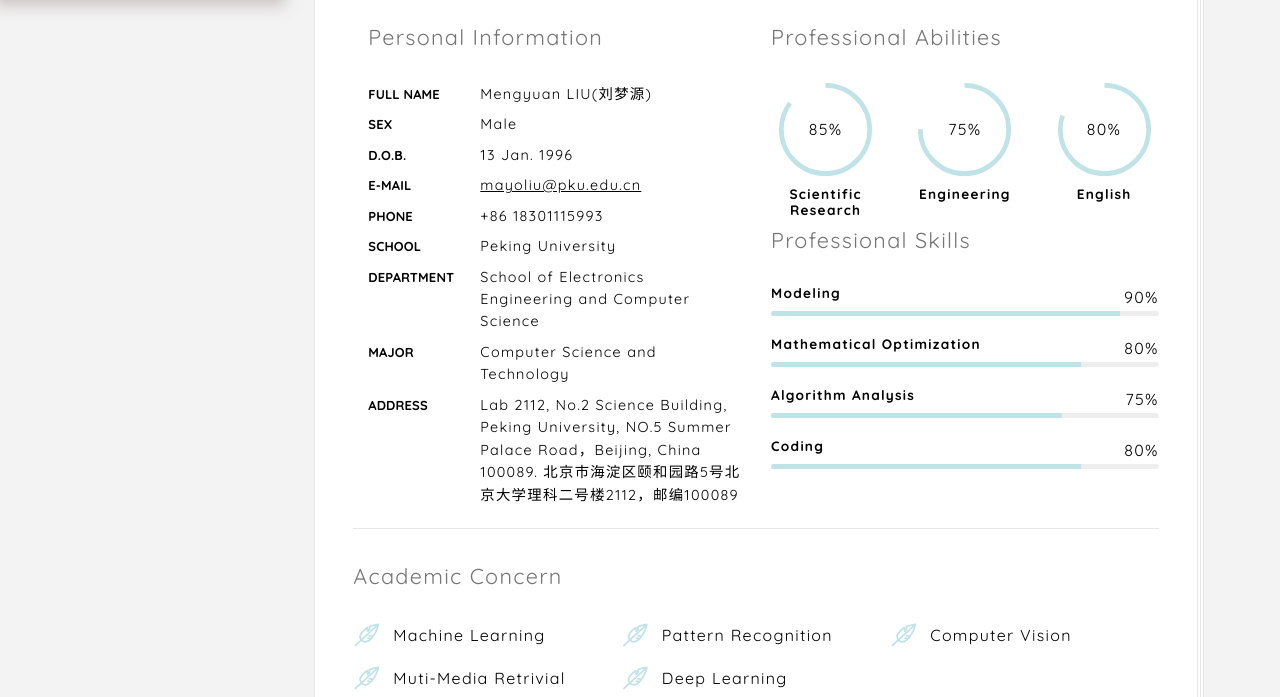
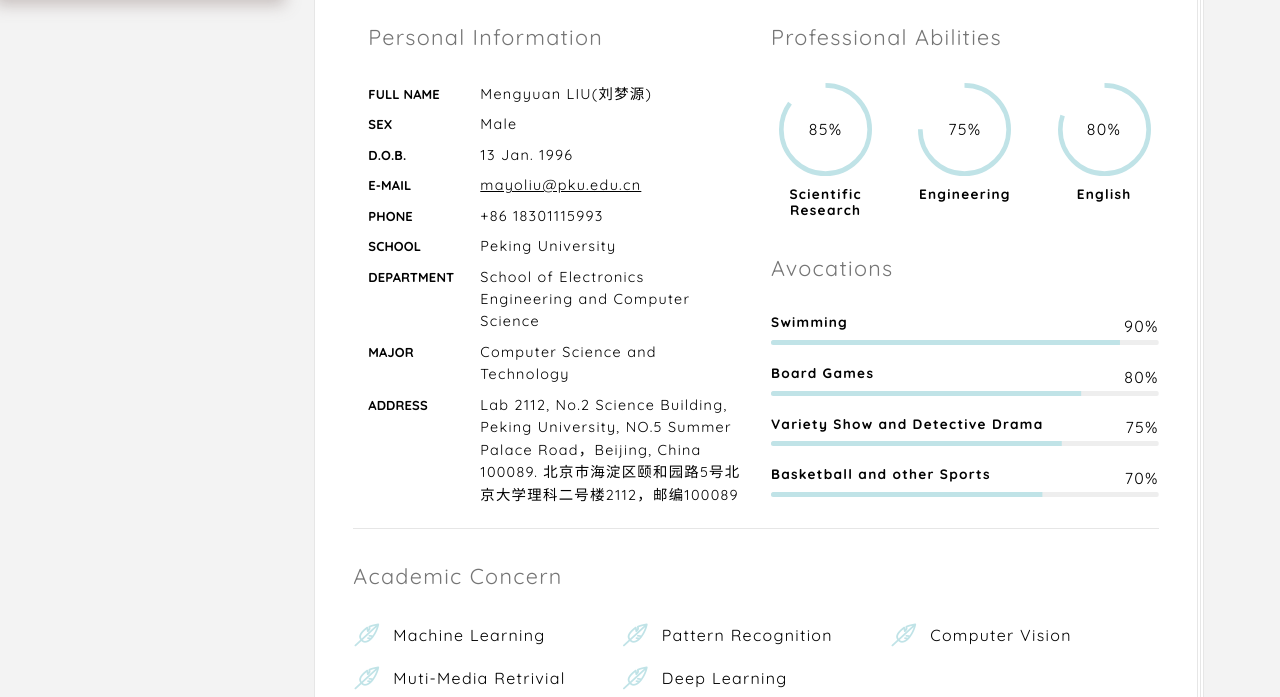
Before and after one commit to MengyuanLIU/MengyuanLIU.github.io, a plain HTML site: page index.html in a window 1280 px wide. Shown: the part 569-1266 px from the top of the page. Drawn offline with Linux system fonts and the light colour scheme; some packages are replaced by stand-ins of ours; a script that the page names is missing; files whose address does not match are found by name.

Commit message:
Update index.html

```diff
--- a/index.html
+++ b/index.html
@@ -195,8 +195,14 @@
                             北京市海淀区颐和园路5号北京大学理科二号楼2112，邮编100089</dd>
 
 
+
+
+
                     </dl>
                 </div><!-- .col-sm-6 -->
+
+
+
 
 
 
@@ -224,33 +230,33 @@
                                     <div class="progress-chart ace-animate" role="progressbar" aria-valuenow="66" aria-valuemin="0" aria-valuemax="100">
                                         <div class="progress-bar" data-text="80%" data-value="0.80"></div>
                                         <strong class="progress-title">English</strong>
-                            </div>
+                                    </div><br> <br>
                                 </div><!-- .col-xs-4 -->
                             </div><!-- .row -->
                         </div><!-- .col-sm-6 -->
 
                         <div class="col-sm-6 clear-mrg">
-                    <h2 class="title-thin text-muted">Professional Skills</h2>
+                            <h2 class="title-thin text-muted">Avocations</h2>
 
                             <div class="progress-line ace-animate" role="progressbar" aria-valuenow="90" aria-valuemin="0" aria-valuemax="100">
-                        <strong class="progress-title"> Modeling</strong>
+                                <strong class="progress-title"> Swimming</strong>
                                 <div class="progress-bar" data-text="90%" data-value="0.9"></div>
                             </div>
 
                             <div class="progress-line ace-animate" role="progressbar" aria-valuenow="80" aria-valuemin="0" aria-valuemax="100">
-                        <strong class="progress-title">Mathematical Optimization</strong>
+                                <strong class="progress-title">Board Games</strong>
                                 <div class="progress-bar" data-text="80%" data-value="0.8"></div>
                             </div>
 
                             <div class="progress-line ace-animate" role="progressbar" aria-valuenow="75" aria-valuemin="0" aria-valuemax="100">
-                        <strong class="progress-title">Algorithm Analysis
+                                <strong class="progress-title"> Variety Show and Detective Drama
                                 </strong>
                                 <div class="progress-bar" data-text="75%" data-value="0.75"></div>
                             </div>
 
                             <div class="progress-line ace-animate" role="progressbar" aria-valuenow="80" aria-valuemin="0" aria-valuemax="100">
-                        <strong class="progress-title">Coding</strong>
-                        <div class="progress-bar" data-text="80%" data-value="0.8"></div>
+                                <strong class="progress-title">Basketball and other Sports</strong>
+                                <div class="progress-bar" data-text="70%" data-value="0.7"></div>
                             </div>
                         </div><!-- .col-sm-6 -->
                     </div><!-- .row -->
```
Lines whose indentation alone changed are shown as unchanged.
